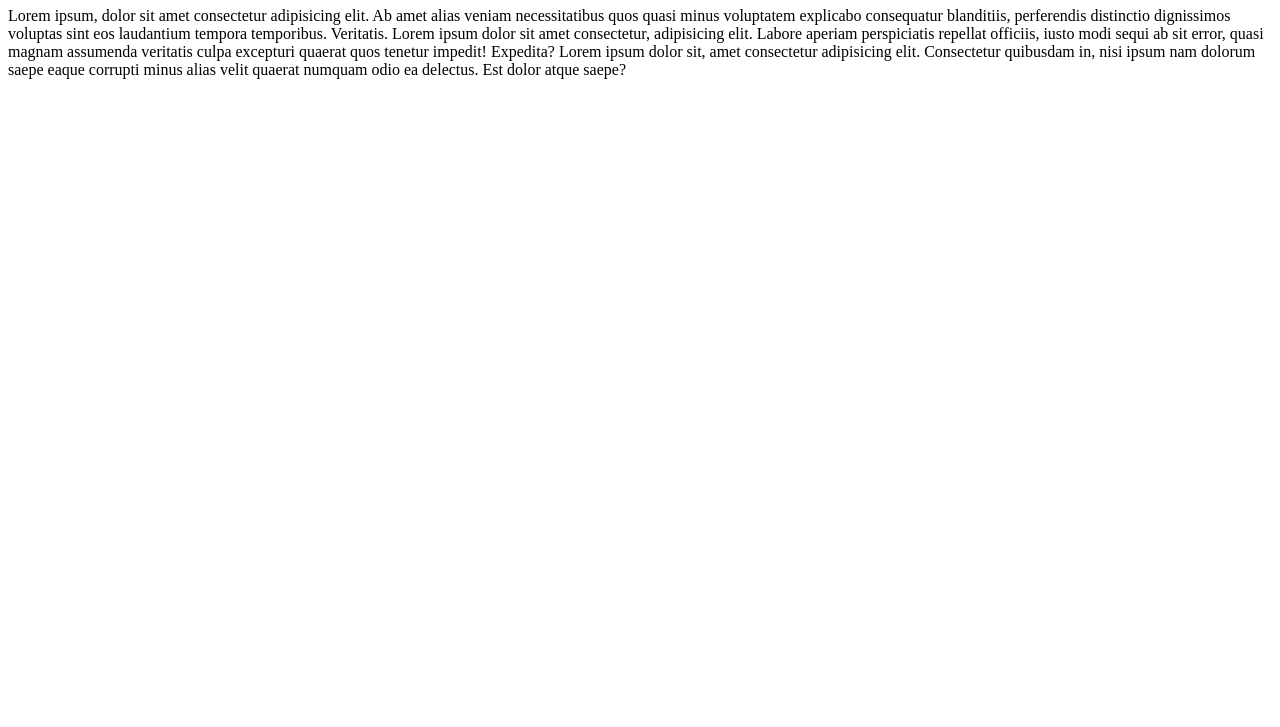
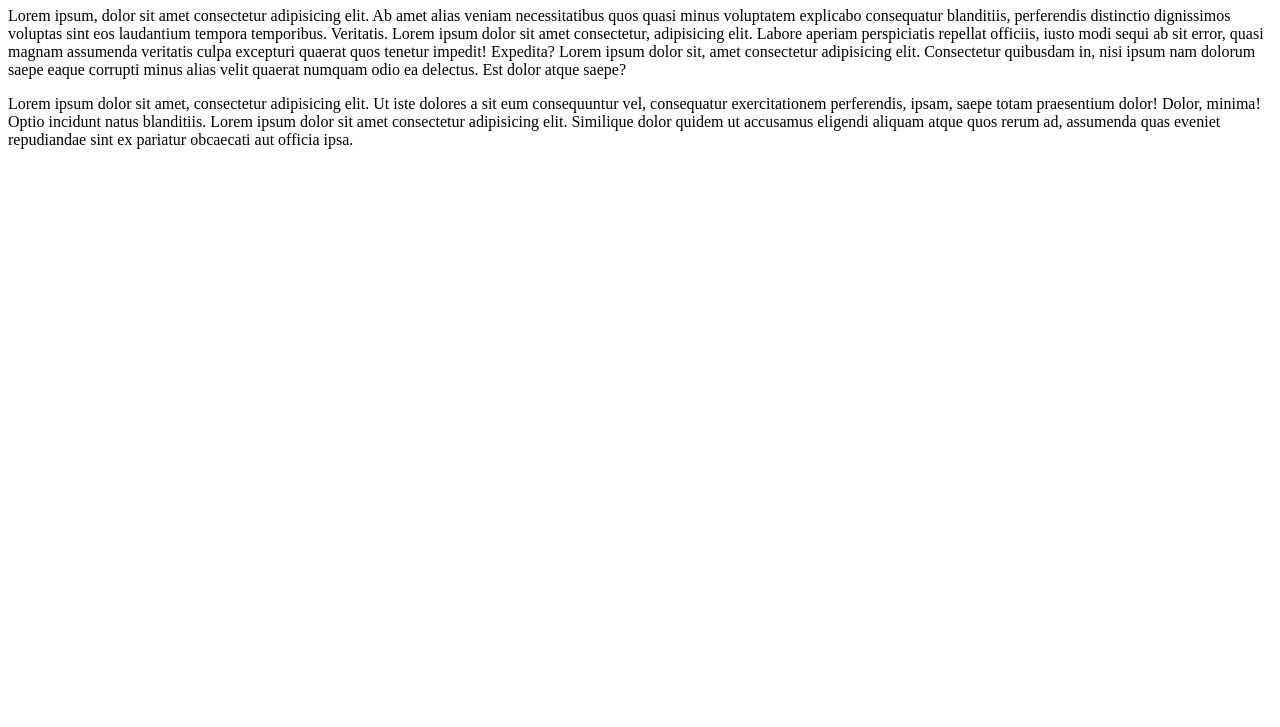
Before and after one commit to skskees/demo-git, a plain HTML site: page index.html in a window 1280 px wide. Shown: the part 73-800 px from the top of the page. Drawn offline with Linux system fonts and the light colour scheme.

Commit message:
added new paragraph to index.html

```diff
--- /dev/null
+++ b/css/style.css
@@ -0,0 +1,3 @@
+p{
+    color:brown;
+}
--- a/index.html
+++ b/index.html
@@ -12,5 +12,9 @@
         Lorem ipsum dolor sit amet consectetur, adipisicing elit. Labore aperiam perspiciatis repellat officiis, iusto modi sequi ab sit error, quasi magnam assumenda veritatis culpa excepturi quaerat quos tenetur impedit! Expedita?
         Lorem ipsum dolor sit, amet consectetur adipisicing elit. Consectetur quibusdam in, nisi ipsum nam dolorum saepe eaque corrupti minus alias velit quaerat numquam odio ea delectus. Est dolor atque saepe?
     </p>
+    <p>
+        Lorem ipsum dolor sit amet, consectetur adipisicing elit. Ut iste dolores a sit eum consequuntur vel, consequatur exercitationem perferendis, ipsam, saepe totam praesentium dolor! Dolor, minima! Optio incidunt natus blanditiis.
+        Lorem ipsum dolor sit amet consectetur adipisicing elit. Similique dolor quidem ut accusamus eligendi aliquam atque quos rerum ad, assumenda quas eveniet repudiandae sint ex pariatur obcaecati aut officia ipsa.
+    </p>
 </body>
 </html>
```
